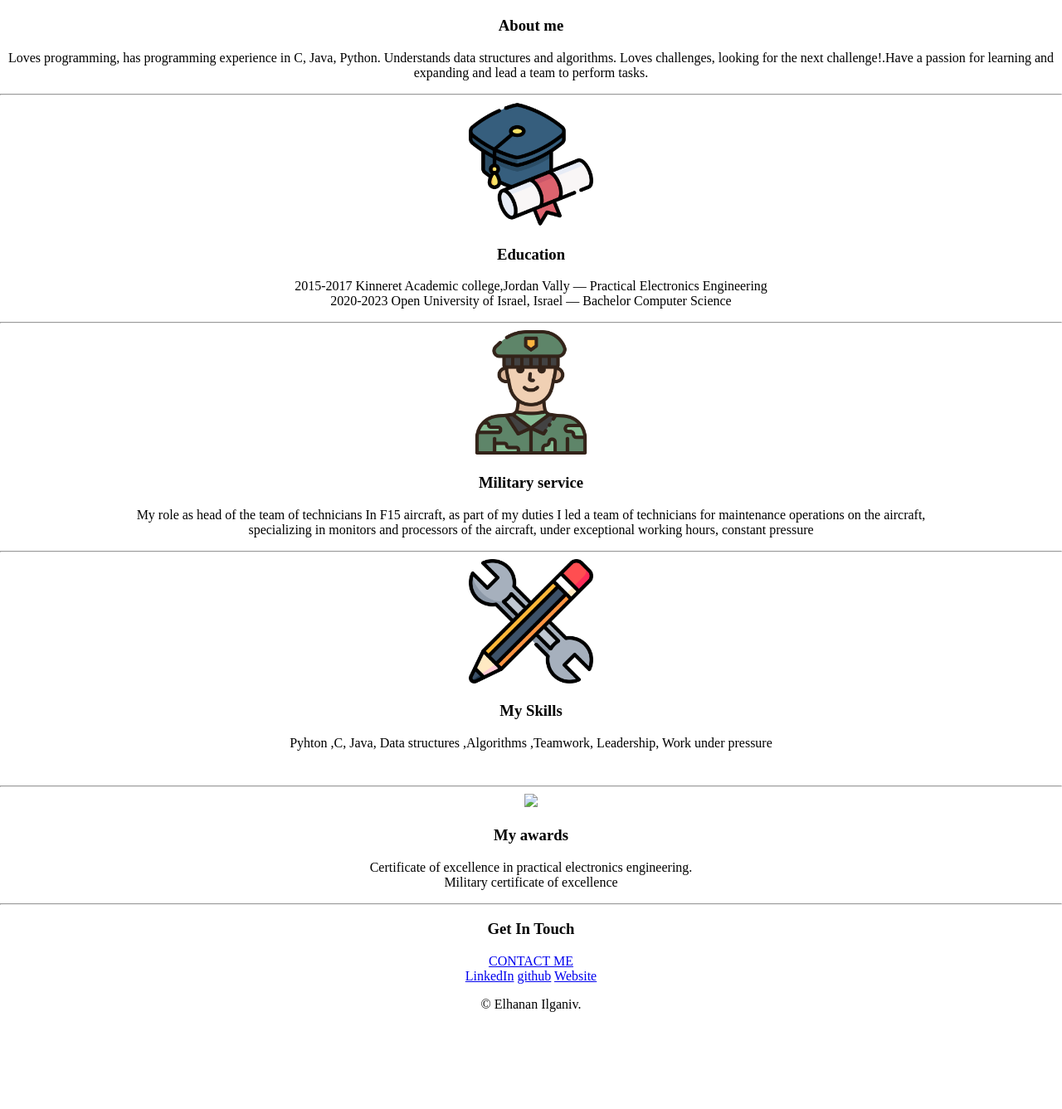
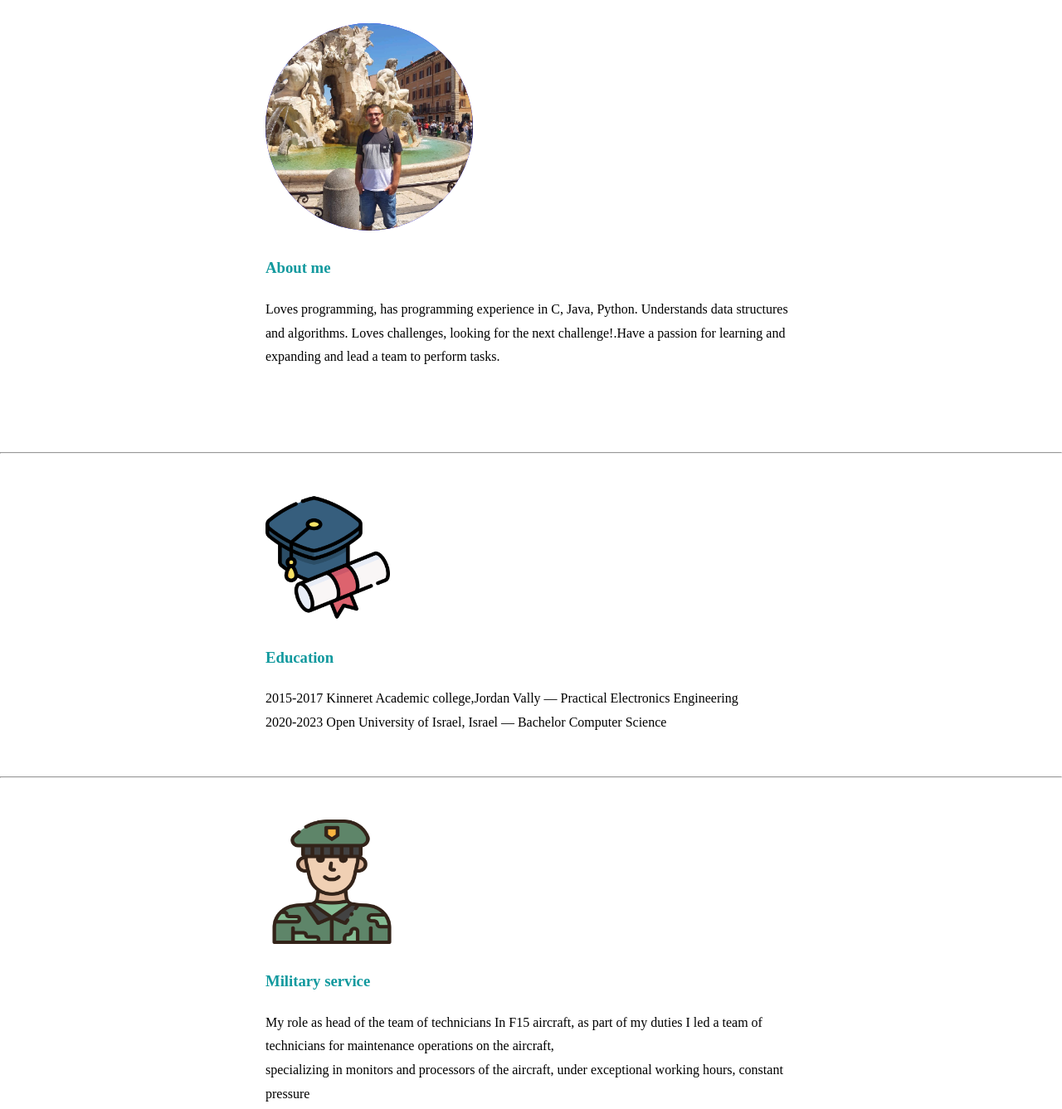
Before and after one commit to Ielhanan/MyWebsite.github.io, a plain HTML site: page index.html in a window 1280 px wide. Shown: the part 752-2089 px from the top of the page at 83% size. Before the commit the page ends 1988 px from the top, so only its background shows below. Drawn offline with Linux system fonts and the light colour scheme; files that its build step writes are made by us from their sources; files whose address does not match are found by name.

Commit message:
Add files via upload

```diff
--- a/styles.css
+++ b/styles.css
@@ -4,31 +4,110 @@ body{
   text-align: center;
 
 }
+h3{
+    color: #11999E;
+}
+h2{
+    color: #66BFBF;
+    font-family: 'Qwitcher Grypen', cursive;
+    font-size: 200%
+    font-weight : normal;
+}
+p{
+
+}
 h1{
+  line-height: 2;
+  color: #66BFBF;
   margin-top: 0;
-  font-size: 50px;
+  font-size: 400%;
   font-family: 'Qwitcher Grypen', cursive;
 }
-.top--container
+
+.top-container
 {
   background-color: #E4F9F5;
   position: relative;
   padding-top: 100px;
 }
 .middle-container{
+  text-align: left;
+}
+.bottom-container{
+text-align: center;
+  background-color: #66BFBF;
+  line-height: 5;
+  margin-bottom: 0px;
+}
+.footer-link{
+  color: #11999E;
 
 }
-.bottom-container{
-
-}
-
 .bottom-cloud{
 position: absolute;
+left: 350px
 }
 .top-cloud{
 position: absolute;
 right: 350px;
 top: 50px;
-
+}
+.circular
+{
 
 }
+.elhanan{
+  background-color: blue;
+  border-radius: 100%;
+  margin: auto 0px auto 0px;
+}
+.profile{
+  width: 50%;
+  margin: 100px auto 100px auto;
+  line-height: 1.8;
+}
+.Education{
+  width: 50%;
+  margin: 50px auto 50px auto;
+  line-height: 1.8;
+}
+.Military{
+  width: 50%;
+  margin: 50px auto 50px auto;
+  line-height: 1.8;
+}
+.skills{
+  width: 50%;
+  margin: 50px auto 50px auto;
+  line-height: 1.8;
+}
+.Awards{
+  width: 50%;
+  margin: 50px auto 50px auto;
+  line-height: 1.8;
+}
+.contact-me{
+  width: 50%;
+  margin: 0px auto 0px auto;
+  text-align: center;
+}
+}
+.education{
+  width: 25%;
+  margin-right: 30px;
+}
+.soldier{
+  width: 25%;
+    margin-right: 30px;
+}
+.tools{
+  width: 25%;
+    margin-right: 30px;
+}
+.certificate{
+  width: 25%;
+
+}
+.end{
+  color:#EAF6F6;
+}
```
